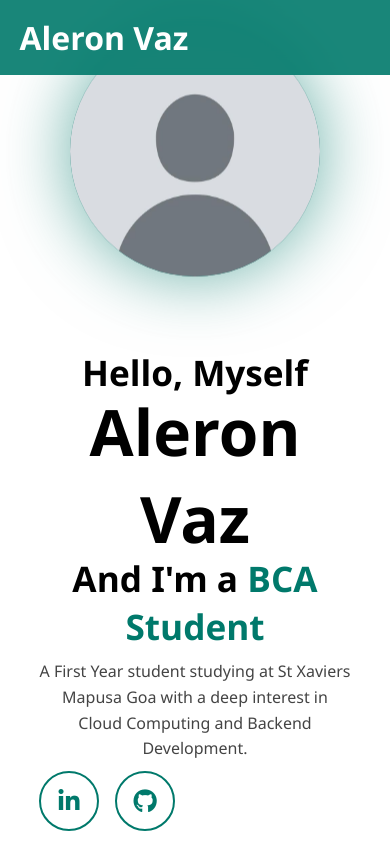
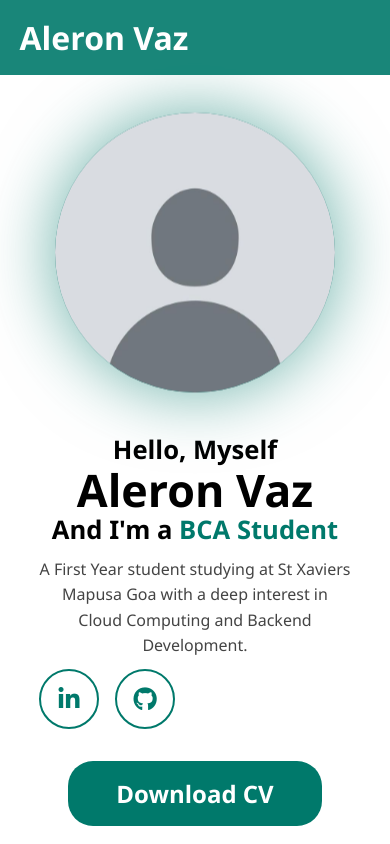
Before and after one commit to AleronVaz/AleronVaz.github.io, a plain HTML site: page index.html in a window 390 px wide. Shown: the top 844 px of the page. Drawn offline with Linux system fonts and the light colour scheme.

Commit message:
Fixed overlapping issue with Mobile Screens

```diff
--- a/style.css
+++ b/style.css
@@ -72,13 +72,14 @@
 
 /* Hero Section */
 .hero {
-    height: calc(100vh - 70px); /* Full viewport height minus navbar height */
+    min-height: 100vh; /* Full viewport height minus navbar height */
     display: flex;
     align-items: center;
-    padding: 2rem 10%;
+    padding: 100px 10% 50px 10%;
     padding-top: 80px; /* To account for the fixed navbar */
-    margin-top: 70px;
+    margin-top: 0px;
     scroll-margin-top: 80px; /* Ensures smooth scroll accounts for navbar height (stop early for navbar) */
+
 }
 
 .hero-container {
@@ -340,10 +341,11 @@
     .hero-container {
         flex-direction: column;
         text-align: center;
+        gap: 2rem;
     }
     .image-circle {
-        width: 250px;
-        height: 250px;
+        width: 280px;
+        height: 280px;
     }
     .nav-links {
         display: none; /* Simple toggle for mobile */
@@ -364,4 +366,14 @@
     .services {
         padding: 4rem 5%; /* Gives more breathing room on the sides */
     }
+    .hero{
+        padding-top: 120px;
+        padding-bottom: 60px;
+    }
+    .hero-content h1 {
+        font-size: 2.8rem;
+    }
+    .hero-content h3 {
+        font-size: 1.6rem;
+    }
 }
```
